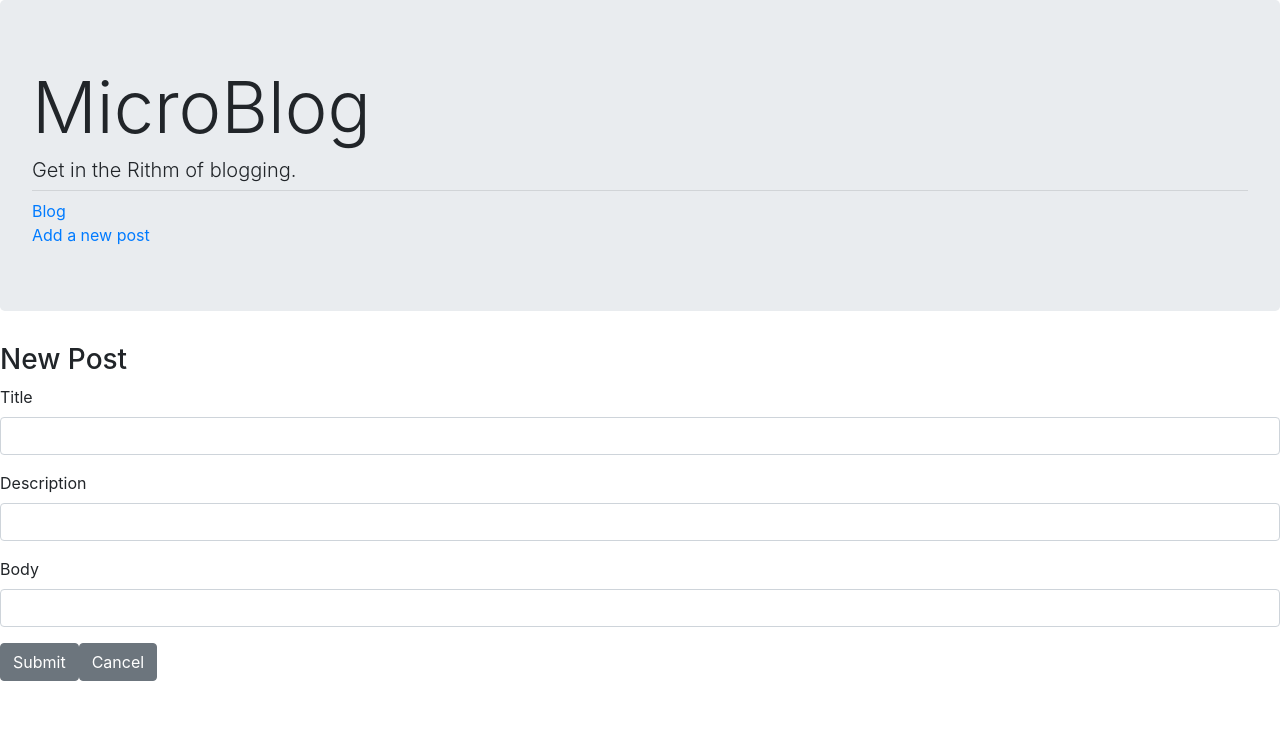
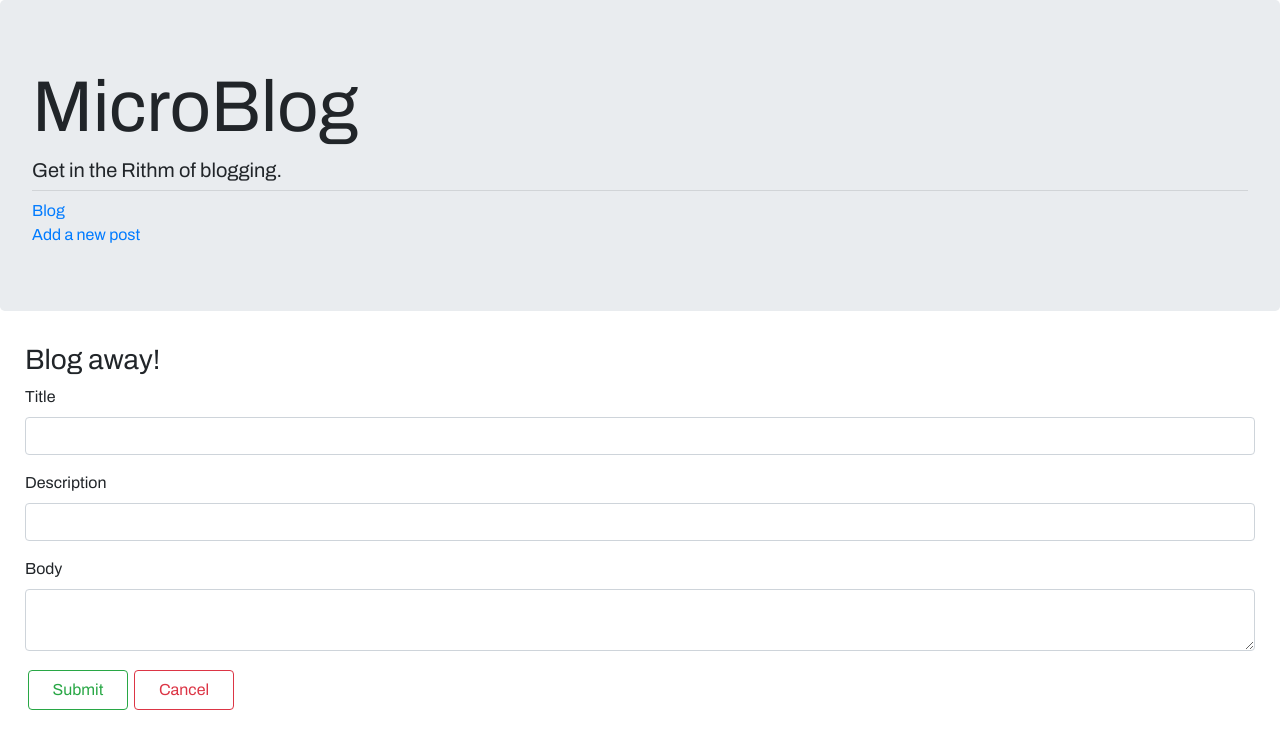
Before and after one commit to SKaplan01/microblog, a React (Create React App) app in the folder frontend/: page /new in a window 1280 px wide. Shown: the top 748 px of the page. Built offline with nearby package versions, Linux system fonts and the light colour scheme.

Commit message:
added some styling/font changes

```diff
--- a/frontend/package.json
+++ b/frontend/package.json
@@ -3,6 +3,8 @@
   "version": "0.1.0",
   "private": true,
   "dependencies": {
+    "@material-ui/core": "^3.9.0",
+    "@material-ui/icons": "^3.0.2",
     "bootstrap": "^4.1.3",
     "deep-freeze": "0.0.1",
     "react": "^16.6.3",
@@ -14,6 +16,7 @@
     "redux": "^4.0.1",
     "redux-devtools-extension": "^2.13.5",
     "redux-thunk": "^2.3.0",
+    "typeface-roboto": "0.0.54",
     "uuid": "^3.3.2"
   },
   "scripts": {
--- a/frontend/src/Components/App.css
+++ b/frontend/src/Components/App.css
@@ -1,5 +1,8 @@
+@import url('https://fonts.googleapis.com/css?family=Raleway');
+
 .App {
   text-align: center;
+  font-family: 'Raleway';
 }
 
 .App-logo {
--- a/frontend/src/Components/BlogForm.js
+++ b/frontend/src/Components/BlogForm.js
@@ -29,14 +29,24 @@ class BlogForm extends Component {
   }
 
   render() {
+    const buttonStyle = {
+      margin: '3px',
+      padding: '7px',
+      width: '100px'
+    };
+
+    const formStyle = {
+      margin: '25px',
+      fontFamily: 'archivo'
+    };
+
     return (
-      <Form onSubmit={this.handleSubmit}>
-        <h3>New Post</h3>
+      <Form style={formStyle} onSubmit={this.handleSubmit}>
+        <h3>Blog away!</h3>
         <FormGroup>
           <Label for="postTitle">Title</Label>
           <Input
             onChange={this.handleChange}
-            type="postTitle"
             name="postTitle"
             id="postTitle"
             placeholder=""
@@ -47,7 +57,6 @@ class BlogForm extends Component {
           <Label for="postDescription">Description</Label>
           <Input
             onChange={this.handleChange}
-            type="postDescription"
             name="postDescription"
             id="postDescription"
             placeholder=""
@@ -58,8 +67,8 @@ class BlogForm extends Component {
         <FormGroup>
           <Label for="postBody">Body</Label>
           <Input
+            type="textarea"
             onChange={this.handleChange}
-            type="postBody"
             name="postBody"
             id="postBody"
             placeholder=""
@@ -67,8 +76,17 @@ class BlogForm extends Component {
           />
         </FormGroup>
 
-        <Button type="submit">Submit</Button>
-        <Button onClick={this.props.cancel}>Cancel</Button>
+        <Button style={buttonStyle} outline color="success" type="submit">
+          Submit
+        </Button>
+        <Button
+          style={buttonStyle}
+          outline
+          color="danger"
+          onClick={this.props.cancel}
+        >
+          Cancel
+        </Button>
       </Form>
     );
   }
--- a/frontend/src/Components/CommentList.js
+++ b/frontend/src/Components/CommentList.js
@@ -31,6 +31,10 @@ class CommentList extends Component {
   }
 
   render() {
+    const style = {
+      margin: '25px',
+      fontFamily: 'archivo'
+    };
     let comments;
     //if post has comments, create li element for each comment
     if (this.props.comments) {
@@ -47,10 +51,9 @@ class CommentList extends Component {
     }
 
     return (
-      <div>
+      <div style={style}>
         <ul>{comments ? comments : ''}</ul>
         <form onSubmit={this.handleSubmit}>
-          <label htmlFor="comment" />
           <input
             onChange={this.handleChange}
             type="text"
--- a/frontend/src/Components/Header.js
+++ b/frontend/src/Components/Header.js
@@ -5,9 +5,10 @@ import { Jumbotron } from 'reactstrap';
 //Header appears on all pages - contains link to homepage and a link to add a new post
 class Header extends Component {
   render() {
+    const style = { fontFamily: 'archivo' };
     return (
       <div>
-        <Jumbotron>
+        <Jumbotron style={style}>
           <h1 className="display-3">MicroBlog</h1>
           <h4 className="lead">Get in the Rithm of blogging.</h4>
           <hr className="my-2" />
--- a/frontend/src/Components/Home.js
+++ b/frontend/src/Components/Home.js
@@ -4,12 +4,16 @@ import PostList from '../Containers/PostList';
 //Home shows header and renders list of posts
 class Home extends Component {
   render() {
+    const style = {
+      margin: '25px',
+      fontFamily: 'archivo'
+    };
     return (
-      <div className="Home">
-        <h4>
+      <div style={style} className="Home">
+        <h2>
           Welcome to Microblog, our innovative site for communicating on the
           information superhighway.
-        </h4>
+        </h2>
         <PostList />
       </div>
     );
--- a/frontend/src/Containers/Post.js
+++ b/frontend/src/Containers/Post.js
@@ -3,6 +3,7 @@ import CommentList from '../Components/CommentList';
 import NotFound from '../Components/NotFound';
 import { connect } from 'react-redux';
 import { deletePost, addComment, deleteComment } from '../actionCreators';
+import { Button } from 'reactstrap';
 
 //Actual post => displays title, description and body
 //Can edit and remove post
@@ -20,19 +21,40 @@ class Post extends Component {
 
   //If post with this id doesn't exist, redirect to NotFound page
   render() {
+    const style = {
+      margin: '25px',
+      fontFamily: 'archivo',
+      padding: '10px'
+    };
+
+    const buttonStyle = {
+      margin: '2px',
+      padding: '5px',
+      width: '75px'
+    };
     if (!this.props.post) {
       return <NotFound />;
     }
     return (
-      <div>
+      <div style={style}>
         <h1>{this.props.post.postTitle}</h1>
-        <button
+        <Button
+          style={buttonStyle}
+          outline
+          color="primary"
           //redirect to edit form
           onClick={() => this.props.history.push(`/edit/${this.props.post.id}`)}
         >
           Edit
-        </button>
-        <button onClick={this.handleDelete}>Delete</button>
+        </Button>
+        <Button
+          style={buttonStyle}
+          outline
+          color="danger"
+          onClick={this.handleDelete}
+        >
+          Delete
+        </Button>
         <br />
         <i>{this.props.post.postDescription}</i>
         <p>{this.props.post.postBody}</p>
--- a/frontend/src/index.css
+++ b/frontend/src/index.css
@@ -1,14 +1,18 @@
+@import url('https://fonts.googleapis.com/css?family=Raleway');
+@import url('https://fonts.googleapis.com/css?family=Archivo');
+@import url('https://fonts.googleapis.com/css?family=Arvo');
+
 body {
   margin: 0;
   padding: 0;
-  font-family: -apple-system, BlinkMacSystemFont, "Segoe UI", "Roboto", "Oxygen",
-    "Ubuntu", "Cantarell", "Fira Sans", "Droid Sans", "Helvetica Neue",
-    sans-serif;
+  font-family: -apple-system, BlinkMacSystemFont, 'Arvo', 'Archivo', 'Raleway',
+    'Segoe UI', 'Roboto', 'Oxygen', 'Ubuntu', 'Cantarell', 'Fira Sans',
+    'Droid Sans', 'Helvetica Neue', sans-serif;
   -webkit-font-smoothing: antialiased;
   -moz-osx-font-smoothing: grayscale;
 }
 
 code {
-  font-family: source-code-pro, Menlo, Monaco, Consolas, "Courier New",
+  font-family: source-code-pro, Menlo, Monaco, Consolas, 'Courier New',
     monospace;
 }
```
Also changed, not shown: 1 other file (tests, documents, lock files or other folders).
